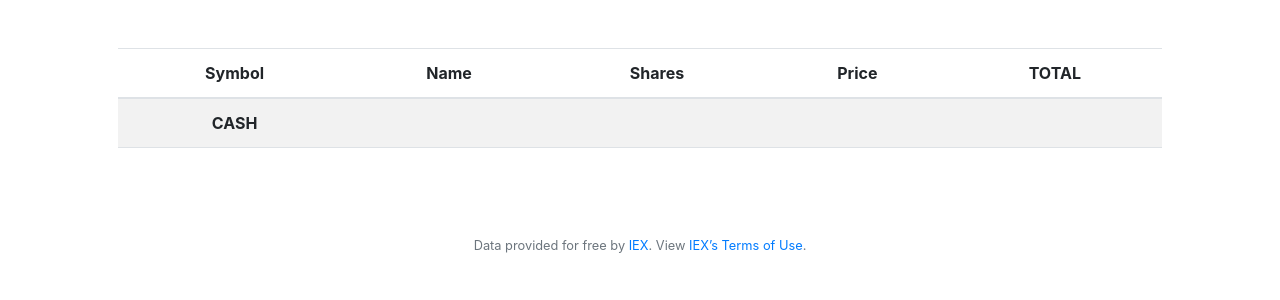
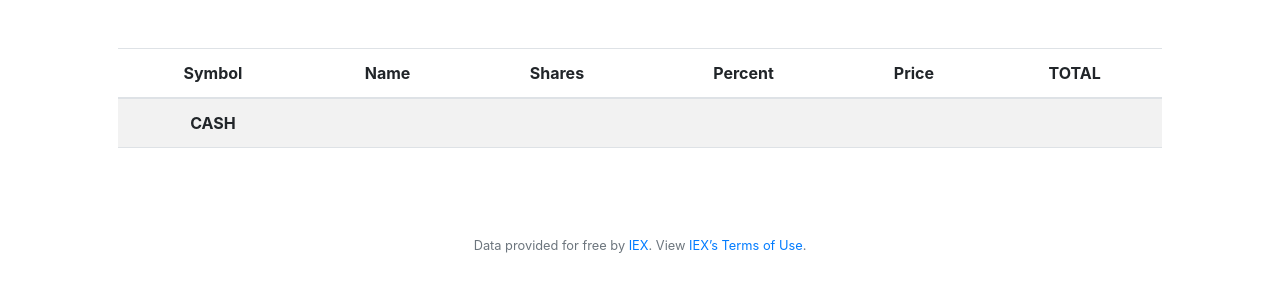
Before and after one commit to Iliaromanov/Stock-Trade, a Flask app: template templates/index.html in a window 1280 px wide. Shown: the part 76-376 px from the top of the page. Run offline with Flask 2, Linux system fonts and the light colour scheme; the template is opened without the code that fills it, so the values that code supplies are empty; some libraries are stand-ins or nearby versions.

Commit message:
added percentage to stock portfolio

```diff
--- a/app.py
+++ b/app.py
@@ -48,7 +48,9 @@ def index():
     """Show portfolio of stocks"""
     user_id = session['user_id']
 
-    # Query finance.db for users current cash
+
+
+    # Query db for users current cash
     cash_query = """
                  SELECT cash
                  FROM users
@@ -57,7 +59,7 @@ def index():
     c.execute(cash_query, (user_id,))
     cash = c.fetchone()[0]
 
-    # Query finance.db for users owned stocks
+    # Query db for users owned stocks
     stocks_info_query = """
                         SELECT stock, shares
                         FROM ownedstocks
@@ -76,6 +78,7 @@ def index():
         stock_portfolio['symbol'] = stock['stock']
         stock_portfolio['name'] = stock_info['name']
         stock_portfolio['share_count'] = stock['shares']
+        stock_portfolio['percent'] = stock_info['percent']
         stock_portfolio['price'] = stock_info['price']
         stock_portfolio['total'] =  stock_portfolio['share_count'] * stock_portfolio['price']
 
--- a/templates/index.html
+++ b/templates/index.html
@@ -10,12 +10,13 @@
                 <th>Symbol</th>
                 <th>Name</th>
                 <th>Shares</th>
+                <th>Percent</th>
                 <th>Price</th>
                 <th>TOTAL</th>
             </tr>
         </thead>
         <tfoot>
-            <td colspan="4"></td>
+            <td colspan="5"></td>
             <td><b>{{ total }}</b></td>
         </tfoot>
         <tbody>
@@ -25,6 +26,7 @@
                         <td>{{ stock['symbol'] }}</td>
                         <td>{{ stock['name'] }}</td>
                         <td>{{ stock['share_count'] }}</td>
+                        <td>{{ stock['percent'] }}</td>
                         <td>{{ stock['price'] }}</td>
                         <td>{{ stock['total'] }}</td>
                     </tr>
@@ -32,7 +34,7 @@
             {% endfor %}
             <tr>
                 <td><b>CASH</b></td>
-                <td colspan="3"></td>
+                <td colspan="4"></td>
                 <td><b>{{ cash }}</b></td>
             </tr>
         </tbody>
```
